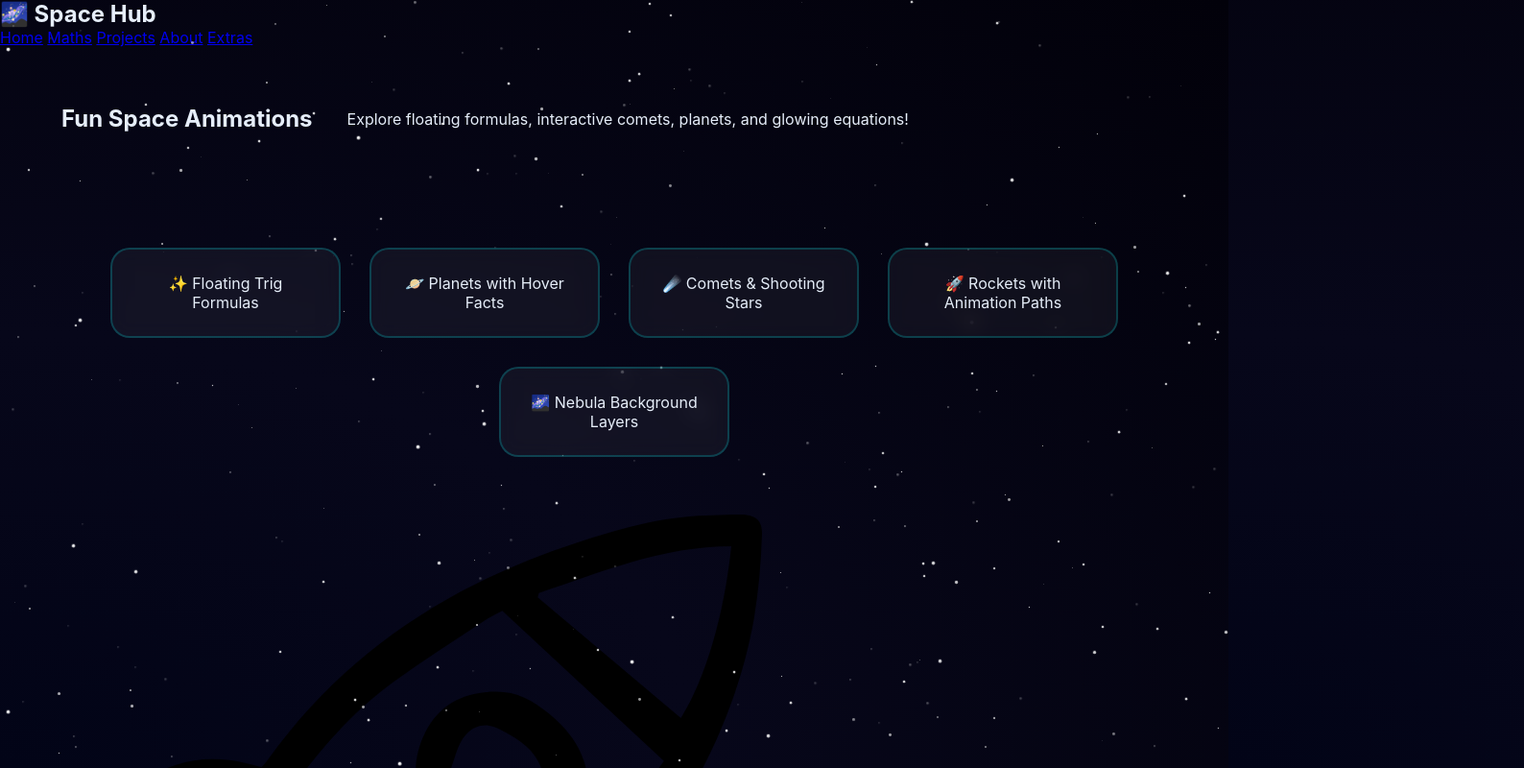
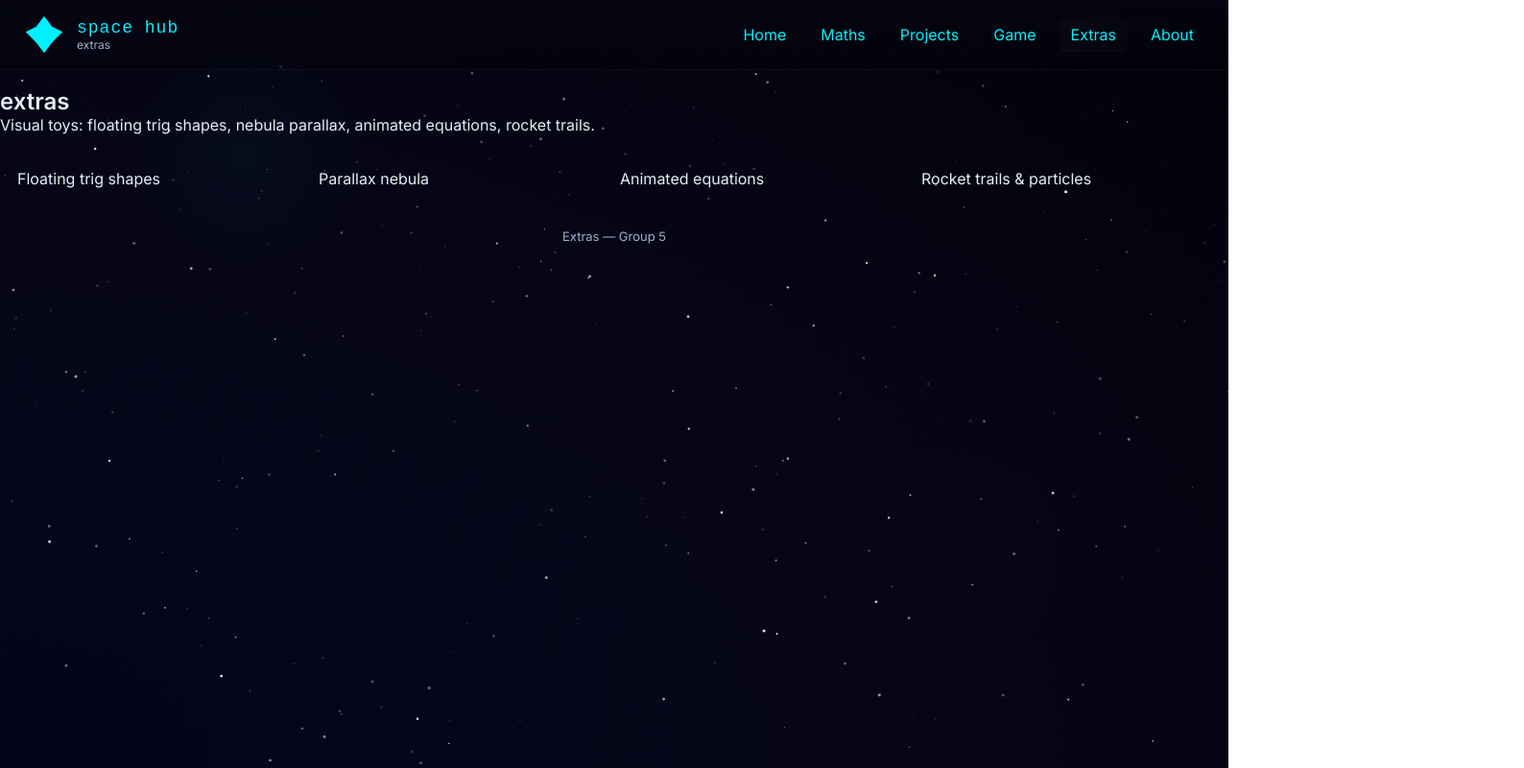
Before and after one commit to VoidX3D/Backup, a plain HTML site: page extras.html in a window 1280 px wide. Shown: the top 800 px of the page at 96% size, 1588 px wide, since content can reach past the window. Drawn offline with Linux system fonts and the light colour scheme; animation ran at ten frames a second.

Commit message:
Update extras.html

```diff
--- a/extras.html
+++ b/extras.html
@@ -1,55 +1,43 @@
-<!DOCTYPE html>
+<!doctype html>
 <html lang="en">
 <head>
-<meta charset="UTF-8">
-<meta name="viewport" content="width=device-width, initial-scale=1.0">
-<title>Extras – Space Hub</title>
-<link href="https://fonts.googleapis.com/css2?family=Orbitron:wght@400;700&display=swap" rel="stylesheet">
+<meta charset="utf-8"/><meta name="viewport" content="width=device-width,initial-scale=1"/>
+<title>Space Hub — Extras</title>
+<link href="https://fonts.googleapis.com/css2?family=Inter:wght@300;400;600&display=swap" rel="stylesheet">
 <link rel="stylesheet" href="css/style.css">
-<style>
-.extras-cards{display:flex; flex-wrap:wrap; justify-content:center; gap:30px; padding:60px 20px;}
-.extras-cards .card{width:240px; padding:25px; border-radius:20px; background:rgba(255,255,255,0.05); border:2px solid #00ffff33; text-align:center; transition:0.5s; cursor:pointer; backdrop-filter:blur(10px);}
-.extras-cards .card:hover{transform:translateY(-10px) scale(1.05); border-color:#ff00ff; box-shadow:0 0 20px #ff00ff;}
-</style>
 </head>
-<body>
+<body class="page page-extras">
+  <div id="nebula" class="bg-layer" aria-hidden="true"></div>
+  <canvas id="stars" class="bg-layer" aria-hidden="true"></canvas>
 
-<div id="nebula-layer"></div>
-<div id="stars-layer"></div>
+  <header class="topbar">
+    <div class="brand-wrap">
+      <svg class="logo" viewBox="0 0 64 64"><path fill="#00f0ff" d="M32 4 L44 20 L60 28 L44 44 L32 60 L20 44 L4 28 L20 20 Z"/></svg>
+      <div class="brand"><span class="brand-title">space hub</span><span class="brand-sub">extras</span></div>
+    </div>
 
-<nav>
-  <h1>🌌 Space Hub</h1>
-  <div>
-    <a href="index.html">Home</a>
-    <a href="main.html">Maths</a>
-    <a href="projects.html">Projects</a>
-    <a href="about.html">About</a>
-    <a href="extras.html">Extras</a>
-  </div>
-</nav>
+    <nav class="navlinks">
+      <a href="index.html">Home</a>
+      <a href="main.html">Maths</a>
+      <a href="projects.html">Projects</a>
+      <a href="game.html">Game</a>
+      <a href="extras.html" class="active">Extras</a>
+      <a href="about.html">About</a>
+    </nav>
+  </header>
 
-<section class="hero">
-  <h2>Fun Space Animations</h2>
-  <p>Explore floating formulas, interactive comets, planets, and glowing equations!</p>
-</section>
+  <main class="extras-main">
+    <section class="hero-mini"><h1>extras</h1><p>Visual toys: floating trig shapes, nebula parallax, animated equations, rocket trails.</p></section>
 
-<section class="extras-cards">
-  <div class="card">✨ Floating Trig Formulas</div>
-  <div class="card">🪐 Planets with Hover Facts</div>
-  <div class="card">☄️ Comets & Shooting Stars</div>
-  <div class="card">🚀 Rockets with Animation Paths</div>
-  <div class="card">🌌 Nebula Background Layers</div>
-</section>
+    <div class="extras-grid">
+      <div class="extra">Floating trig shapes</div>
+      <div class="extra">Parallax nebula</div>
+      <div class="extra">Animated equations</div>
+      <div class="extra">Rocket trails & particles</div>
+    </div>
+  </main>
 
-<img src="assets/rocket.svg" class="floating-rocket" style="top:10%; left:5%;">
-<img src="assets/planet.svg" class="floating-planet" style="top:40%; left:85%;">
-<img src="assets/comet.svg" class="floating-comet" style="top:70%; left:40%;">
-
-<footer>
-  <p>Created by Sincere Bhattarai & Group 5 | Class 9D</p>
-  <p>🌠 Enjoy interactive space animations!</p>
-</footer>
-
-<script src="js/animations.js"></script>
+  <footer class="footer">Extras — Group 5</footer>
+  <script src="js/app.js" defer></script>
 </body>
 </html>
```
